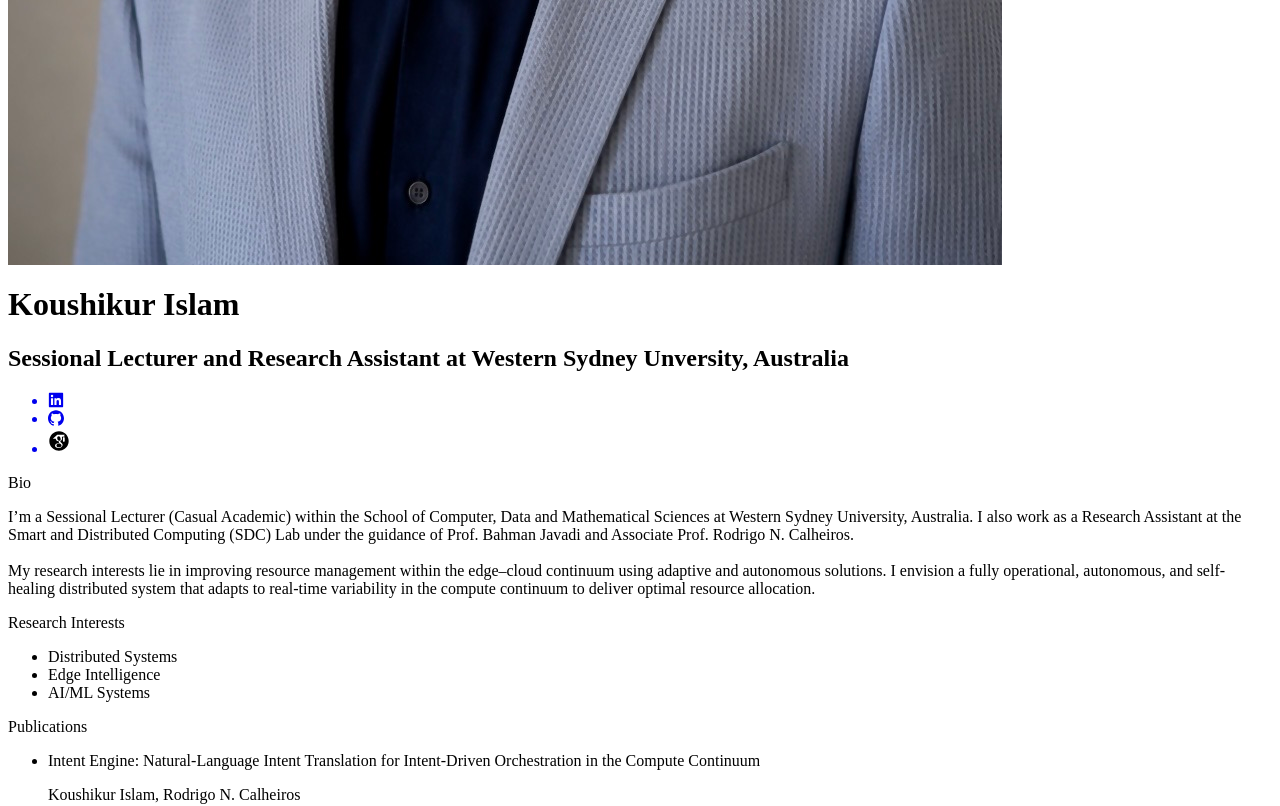
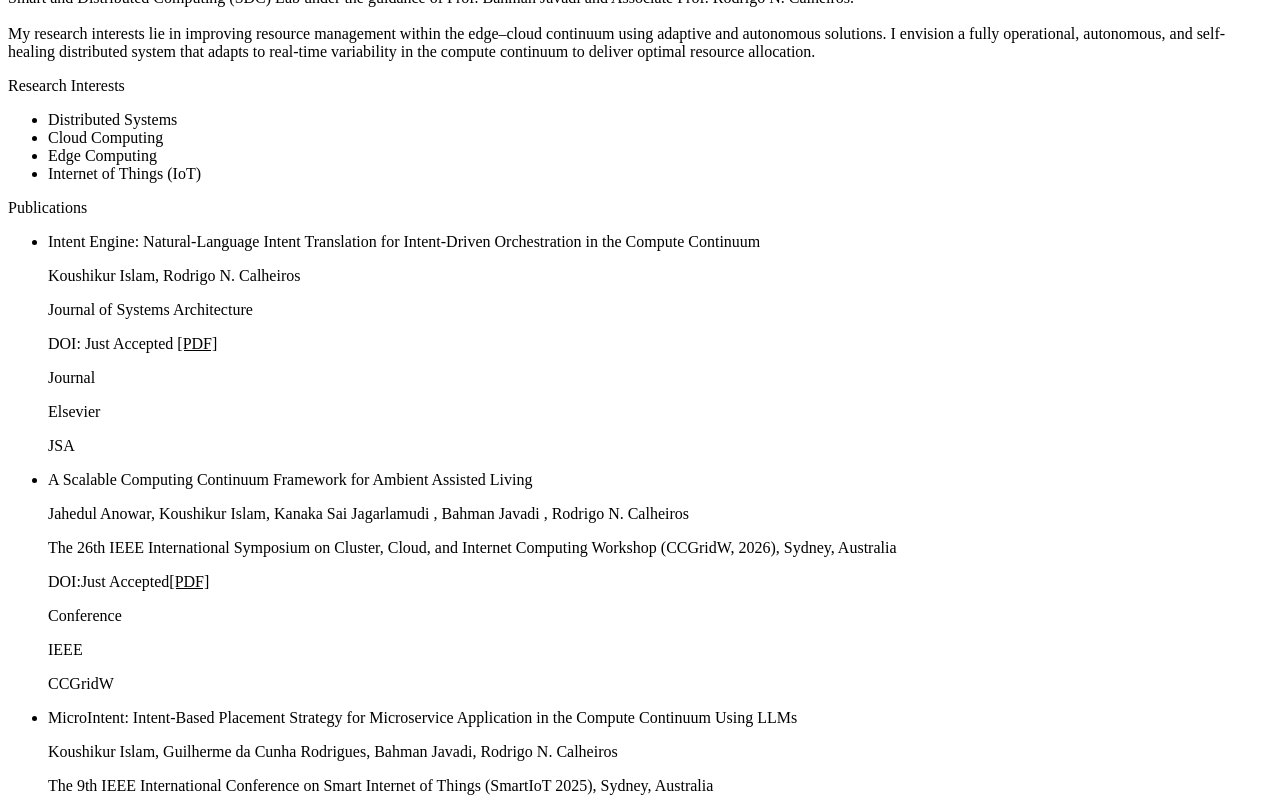
Before and after one commit to koushikur-islam/koushikur-islam.github.io, a Next.js app: page / in a window 1280 px wide. Shown: the part 1080-1886 px from the top of the page. Built offline with nearby package versions, Linux system fonts and the light colour scheme; a web font is replaced by a local one.

Commit message:
updates...

```diff
--- a/components/BioComponent.tsx
+++ b/components/BioComponent.tsx
@@ -6,9 +6,9 @@ export default function BioComponent() {
     return (<div className='py-10 mt-6'>
         <div className='limited-box'>
             <div className="text-center px-3 md:px-0 flex flex-col items-center">
-                <div className="border-4 border-emerald-500 rounded-full w-64 h-64 flex items-center justify-center overflow-hidden">
+                <div className="border-2 border-emerald-500 rounded-full w-64 h-64 flex items-center justify-center overflow-hidden">
                     <Image
-                        src="./headshot.jpg"
+                        src="./headshot.png"
                         alt="No profile image available."
                         className="w-full h-full object-cover"
                     />
--- a/components/PublicationsComponent.tsx
+++ b/components/PublicationsComponent.tsx
@@ -43,11 +43,11 @@ export default function PublicationsComponent() {
                         <p className='my-2'> <label style={{ color: 'var(--primary-color)' }}>Koushikur Islam</label>, Rodrigo N. Calheiros</p>
                         <p><label className='italic font-normal text-base'>Journal of Systems Architecture</label></p>
                         <p className=' mb-3 mt-2'>DOI:
-                            <a className='underline mr-3' target='_blank' href="">TBD</a>
-                            <a className='underline' style={{ color: 'var(--primary-color)' }} target='_blank' rel='noopener noreferrer' href='publications/IntentEngine.pdf'>[PDF] </a>
+                            <a className='underline ml-2 mr-4' target='_blank'> Just Accepted </a>
+                            <a className='' style={{ color: 'var(--primary-color)' }} target='_blank' rel='noopener noreferrer' href='publications/IntentEngine.pdf'>[PDF] </a>
                         </p>
+                        <p className="research-item">Journal</p>
                         <p className="research-item">Elsevier</p>
-                        <p className="research-item">Journal</p>
                         <p className="research-item">JSA</p>
                     </div>
                 </li>
@@ -59,11 +59,11 @@ export default function PublicationsComponent() {
                         <p className='my-2'>Jahedul Anowar, <label style={{ color: 'var(--primary-color)' }}>Koushikur Islam</label>, Kanaka Sai Jagarlamudi , Bahman Javadi , Rodrigo N. Calheiros</p>
                         <p><label className='italic font-normal text-base'>The 26th IEEE International Symposium on Cluster, Cloud, and Internet Computing Workshop (CCGridW, 2026), Sydney, Australia</label></p>
                         <p className=' mb-3 mt-2'>DOI:
-                            <a className='underline mr-3' target='_blank' href=""> TBD</a>
-                            <a className='underline' style={{ color: 'var(--primary-color)' }} target='_blank' rel='noopener noreferrer' href='publications/CCGrid2026.pdf'>[PDF] </a>
+                            <a className='underline ml-2 mr-4' target='_blank' >Just Accepted</a>
+                            <a className='' style={{ color: 'var(--primary-color)' }} target='_blank' rel='noopener noreferrer' href='publications/CCGrid2026.pdf'>[PDF] </a>
                         </p>
+                        <p className="research-item">Conference</p>
                         <p className="research-item">IEEE</p>
-                        <p className="research-item">Conference</p>
                         <p className="research-item">CCGridW</p>
                     </div>
                 </li>
@@ -74,11 +74,11 @@ export default function PublicationsComponent() {
                         <p className='my-2'><label style={{ color: 'var(--primary-color)' }}>Koushikur Islam</label>, Guilherme da Cunha Rodrigues, Bahman Javadi, Rodrigo N. Calheiros</p>
                         <p><label className='italic font-normal text-base'>The 9th IEEE International Conference on Smart Internet of Things (SmartIoT 2025), Sydney, Australia</label></p>
                         <p className=' mb-3 mt-2'>DOI:
-                            <a className='underline mr-3' target='_blank' href="https://ieeexplore.ieee.org/document/11311632">10.1109/SmartIoT66867.2025.00026</a>
-                            <a className='underline' style={{ color: 'var(--primary-color)' }} target='_blank' rel='noopener noreferrer' href='publications/SmartIoT2025.pdf'>[PDF] </a>
+                            <a className='underline ml-2 mr-4' target='_blank' href="https://ieeexplore.ieee.org/document/11311632">10.1109/SmartIoT66867.2025.00026</a>
+                            <a className='' style={{ color: 'var(--primary-color)' }} target='_blank' rel='noopener noreferrer' href='publications/SmartIoT2025.pdf'>[PDF] </a>
                         </p>
+                        <p className="research-item">Conference</p>
                         <p className="research-item">IEEE</p>
-                        <p className="research-item">Conference</p>
                         <p className="research-item">SmartIoT</p>
                     </div>
                 </li>
--- a/components/ResearchInterestComponent.tsx
+++ b/components/ResearchInterestComponent.tsx
@@ -9,8 +9,9 @@ export default function ResearchComponent() {
             <div className="md:flex">
                 <ul className="m-0 p-0">
                     <li className="research-item">Distributed Systems</li>
-                    <li className="research-item">Edge Intelligence</li>
-                    <li className="research-item">AI/ML Systems</li>
+                    <li className="research-item">Cloud Computing</li>
+                    <li className="research-item">Edge Computing</li>
+                    <li className="research-item">Internet of Things (IoT)</li>
                 </ul>
             </div>
         </div>
--- a/pages/_document.tsx
+++ b/pages/_document.tsx
@@ -9,20 +9,21 @@ export default function Document() {
         <link rel="preconnect" href="https://fonts.gstatic.com" crossOrigin='' />
         <link href="https://fonts.googleapis.com/css2?family=Raleway:wght@300;400;500;600;700;800;900&family=Titillium+Web:wght@300;400;600;700&family=Charmonman:wght@400;700&display=swap" rel="stylesheet" />
         <link rel="icon" href="/logo.png" type="image/x-icon" />
-        <title>Koushikur Islam – Researcher in Distributed Systems, Edge Computing, Cloud Computing, AI/ML Systems, Edge Intelligence and Large Language Models (LLMs)</title>
-        <meta name="description" content="Koushikur Islam is a researcher in Distributed Systems, Edge Computing, Cloud Computing, AI/ML Systems, Edge Intelligence and Large Language Models (LLMs)." />
+        <title>Koushikur Islam – Computer Researcher in Distributed Systems, Cloud Computing, Edge Computing, Internet of Things (IoT)</title>
+        <meta name="description" content="Koushikur Islam is a Computer Researcher in Distributed Systems, Cloud Computing, Edge Computing, Internet of Things (IoT)." />
         <script
           type="application/ld+json"
           dangerouslySetInnerHTML={{
             __html: JSON.stringify({
               "@context": "https://schema.org",
               "@type": "Person",
-              "name": "Koushikur Islam Shohag",
-              "jobTitle": "Researcher in Distributed Systems, Edge & Cloud Computing, IoT",
+              "name": "Koushikur Islam",
+              "jobTitle": "Computer Researcher in Distributed Systems, Cloud Computing, Edge Computing, Internet of Things (IoT)",
               "url": "koushikur-islam.github.io",
               "sameAs": [
                 "https://www.linkedin.com/in/koushikur-islam/",
-                "https://github.com/koushikur-islam"
+                "https://github.com/koushikur-islam",
+                "https://scholar.google.com/citations?user=gkOWEkgAAAAJ&hl=en"
               ]
             }),
           }}
```
Also changed, not shown: components/ResumeComponent.tsx (+4 -4 lines).
